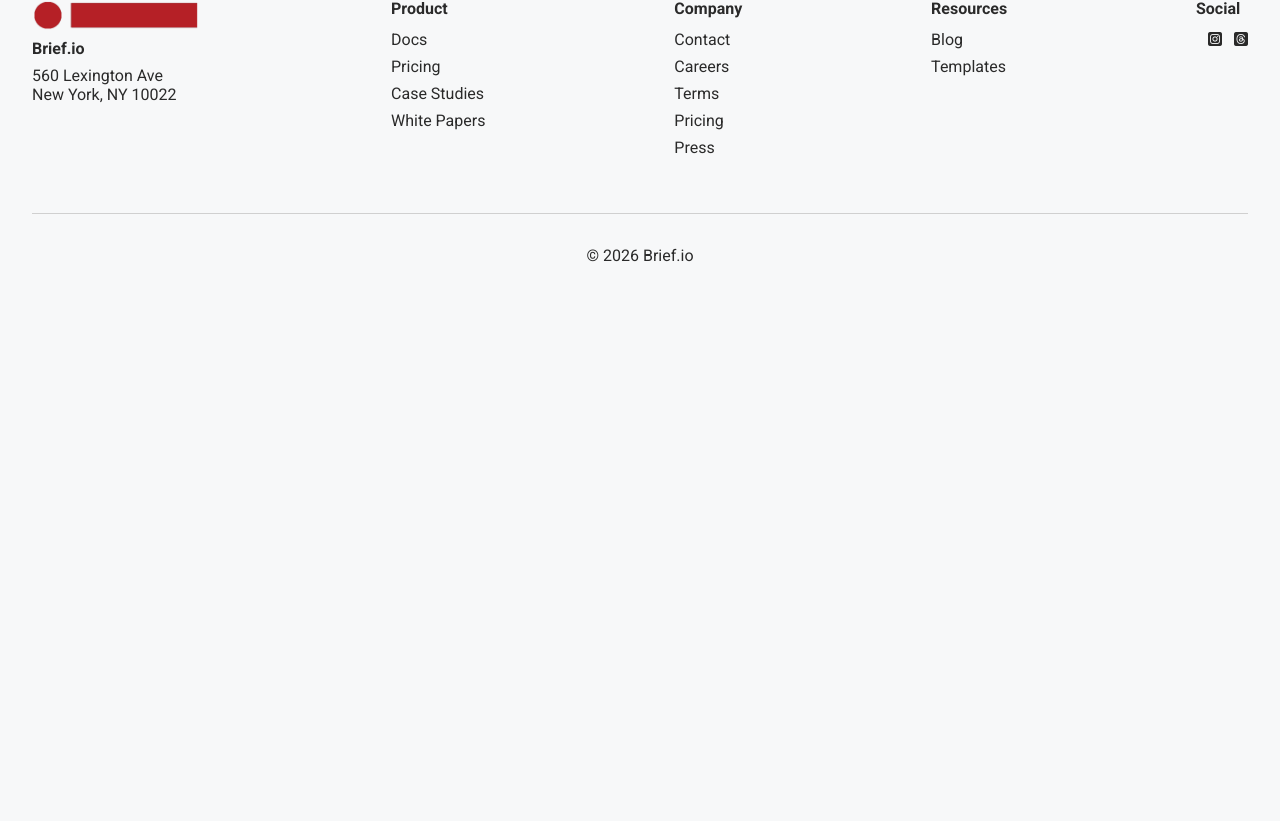
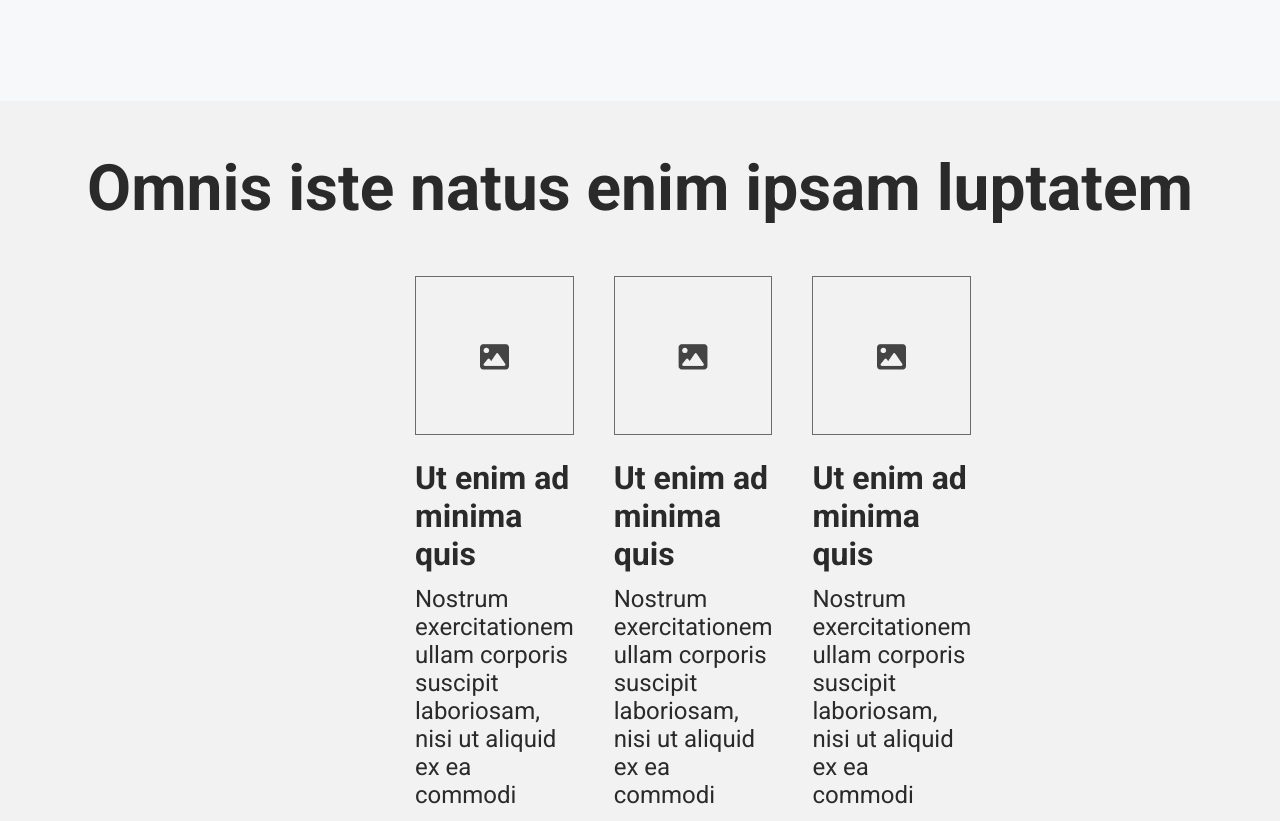
Before and after one commit to Mikal-E/Brief.io-SasS-Brief-Builder-Full-Stack-MERN, a React (Vite) app in the folder frontend/: page / in a window 1280 px wide. Shown: the part 6459-7280 px from the top of the page. Before the commit the page ends 6772 px from the top, so only its background shows below. Built offline with nearby package versions, Linux system fonts and the light colour scheme.

Commit message:
Built out ThreeColumnFeature.jsx which is the banner section under the first tabbed element on Home.jsx. Wired it in Home.jsx and styled it in ThreeColumnFeature.css

```diff
--- /dev/null
+++ b/frontend/src/components/ThreeColumnFeature/ThreeColumnFeature.css
@@ -0,0 +1,48 @@
+/* This is styling for the banner section under the first tabbed element on Home.jsx It has the section heading, then 3 columns: image, column heading, and <p> in each column. */
+
+.three-column-feature {
+
+    background-color: var(--light-grey);
+    margin-top: 150px;
+    padding-top: 50px;
+    padding: 50px;
+
+}
+
+.three-column-feature-columns {
+
+    display: flex;
+    gap: 40px;
+    margin-left: 365px;
+    margin-right: 365px;
+    margin-top: 50px;
+
+}
+
+.three-column-feature-column {
+
+flex: 1;
+
+}
+
+.three-column-feature-column img {
+
+width: 100%;
+display: block;
+border: 1px solid var(--text-muted);
+
+}
+
+.three-column-feature-column h3 {
+
+    font-size: 32px;
+    margin-top: 24px;
+
+}
+
+.three-column-feature-column p {
+
+    font-size: 24px;
+    margin-top: 12px;
+
+}
--- /dev/null
+++ b/frontend/src/components/ThreeColumnFeature/ThreeColumnFeature.jsx
@@ -0,0 +1,57 @@
+import "./ThreeColumnFeature.css"
+import square from "../../assets/square.jpg"
+
+/* This is the banner section under the first tabbed element on Home.jsx It has the section heading, then 3 columns: image, column heading, and <p> in each column. */
+
+function ThreeColumnFeature() {
+
+    const columns = [
+
+        {
+            image: square,
+            heading: "Ut enim ad minima quis",
+            text: "Nostrum exercitationem ullam corporis suscipit laboriosam, nisi ut aliquid ex ea commodi"
+        },
+
+        {
+            image: square,
+            heading: "Ut enim ad minima quis",
+            text: "Nostrum exercitationem ullam corporis suscipit laboriosam, nisi ut aliquid ex ea commodi"
+        },
+
+        {
+            image: square,
+            heading: "Ut enim ad minima quis",
+            text: "Nostrum exercitationem ullam corporis suscipit laboriosam, nisi ut aliquid ex ea commodi"
+        }
+
+    ]
+
+    return (
+
+        <section className="three-column-feature">
+
+            <h2 className="section-heading">Omnis iste natus enim ipsam luptatem</h2>
+
+            <div className="three-column-feature-columns">
+
+                {columns.map((column, index) => (
+
+                    <div className="three-column-feature-column" key={index}>
+
+                        <img src={column.image} alt="Placeholder" />
+                        <h3>{column.heading}</h3>
+                        <p>{column.text}</p>
+
+                    </div>
+                ))}
+
+            </div>
+
+        </section>
+
+    )
+
+}
+
+export default ThreeColumnFeature
--- a/frontend/src/pages/Home/Home.jsx
+++ b/frontend/src/pages/Home/Home.jsx
@@ -4,6 +4,7 @@ import square from "../../assets/square.jpg"
 import portrait from "../../assets/portrait.jpg"
 import FeatureBlock from "../../components/FeatureBlock/FeatureBlock"
 import TabbedFeatureDocOutput from "../../components/TabbedFeatureDocOutput/TabbedFeatureDocOutput"
+import ThreeColumnFeature from "../../components/ThreeColumnFeature/ThreeColumnFeature"
 
 function HomePage() {
 
@@ -105,6 +106,20 @@ function HomePage() {
 
             <TabbedFeatureDocOutput />
 
+            <ThreeColumnFeature />
+
+            <section className="section-intro">
+
+                <h2 className="section-heading">Sed ut perspiciatis unde omnis iste natus</h2>
+
+                <div className="section-intro-image">
+
+                    <img src={landscape} alt="Placeholder" className="section-image" />
+
+                </div>
+
+            </section>
+
         </div>
 
     )
```
